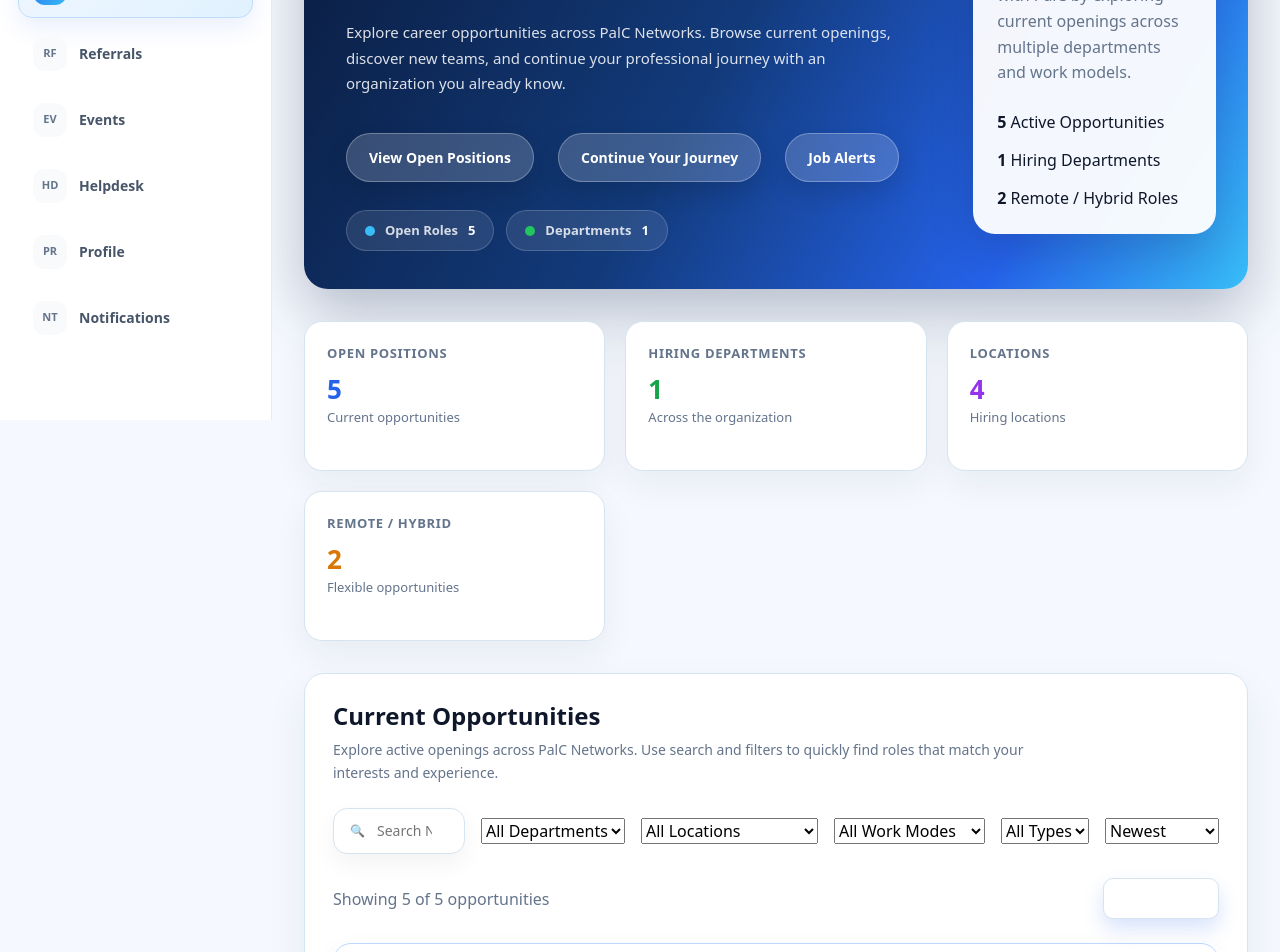
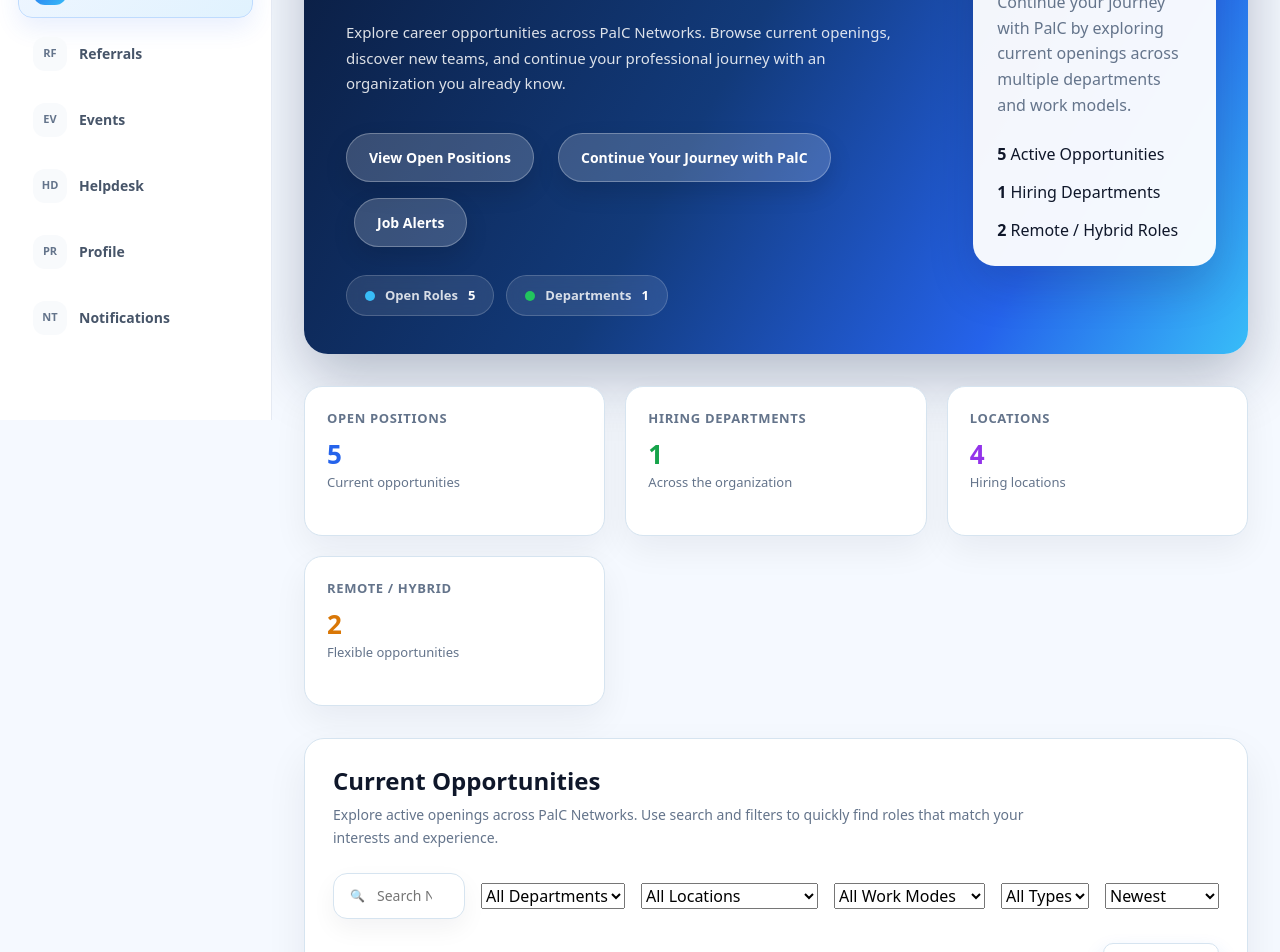
Before and after one commit to yashaswini-cyber/palc-alumni-portal, a React (Vite) app in the folder palc-alumni-portal/: page /careers in a window 1280 px wide. Shown: the part 380-1332 px from the top of the page. Built offline with nearby package versions, Linux system fonts and the light colour scheme.

Commit message:
Fixed some UX errors on the Careers Page - Clear filters and quick nav buttons in Hero Banner.

```diff
--- a/palc-alumni-portal/src/modules/careers/CareersPage.tsx
+++ b/palc-alumni-portal/src/modules/careers/CareersPage.tsx
@@ -102,7 +102,7 @@ export default function CareersPage() {
             onClick: () => jobsSectionRef.current?.scrollIntoView({ behavior: "smooth", block: "start" }),
           },
           {
-            title: "Continue Your Journey",
+            title: "Continue Your Journey with PalC",
             onClick: () => rehireSectionRef.current?.scrollIntoView({ behavior: "smooth", block: "start" }),
           },
           {
@@ -170,11 +170,28 @@ export default function CareersPage() {
             Showing {filteredJobs.length} of {jobs.length} opportunities
           </span>
           <button
-            onClick={handleClearFilters}
-            style={{ border: `1px solid ${COLORS.border}`, background: "#fff", borderRadius: "10px", padding: "10px 18px", cursor: "pointer", fontWeight: 600 }}
-          >
-            Clear Filters
-          </button>
+  onClick={handleClearFilters}
+  style={{
+    border: `1px solid ${COLORS.border}`,
+    background: "#fff",
+    color: COLORS.primary,
+    borderRadius: "10px",
+    padding: "10px 18px",
+    cursor: "pointer",
+    fontWeight: 600,
+    transition: "all 0.2s ease",
+  }}
+  onMouseEnter={(e) => {
+    e.currentTarget.style.background = "#EFF6FF";
+    e.currentTarget.style.borderColor = COLORS.primary;
+  }}
+  onMouseLeave={(e) => {
+    e.currentTarget.style.background = "#fff";
+    e.currentTarget.style.borderColor = COLORS.border;
+  }}
+>
+  Clear Filters
+</button>
         </div>
 
         {/* Jobs List Container */}
```
